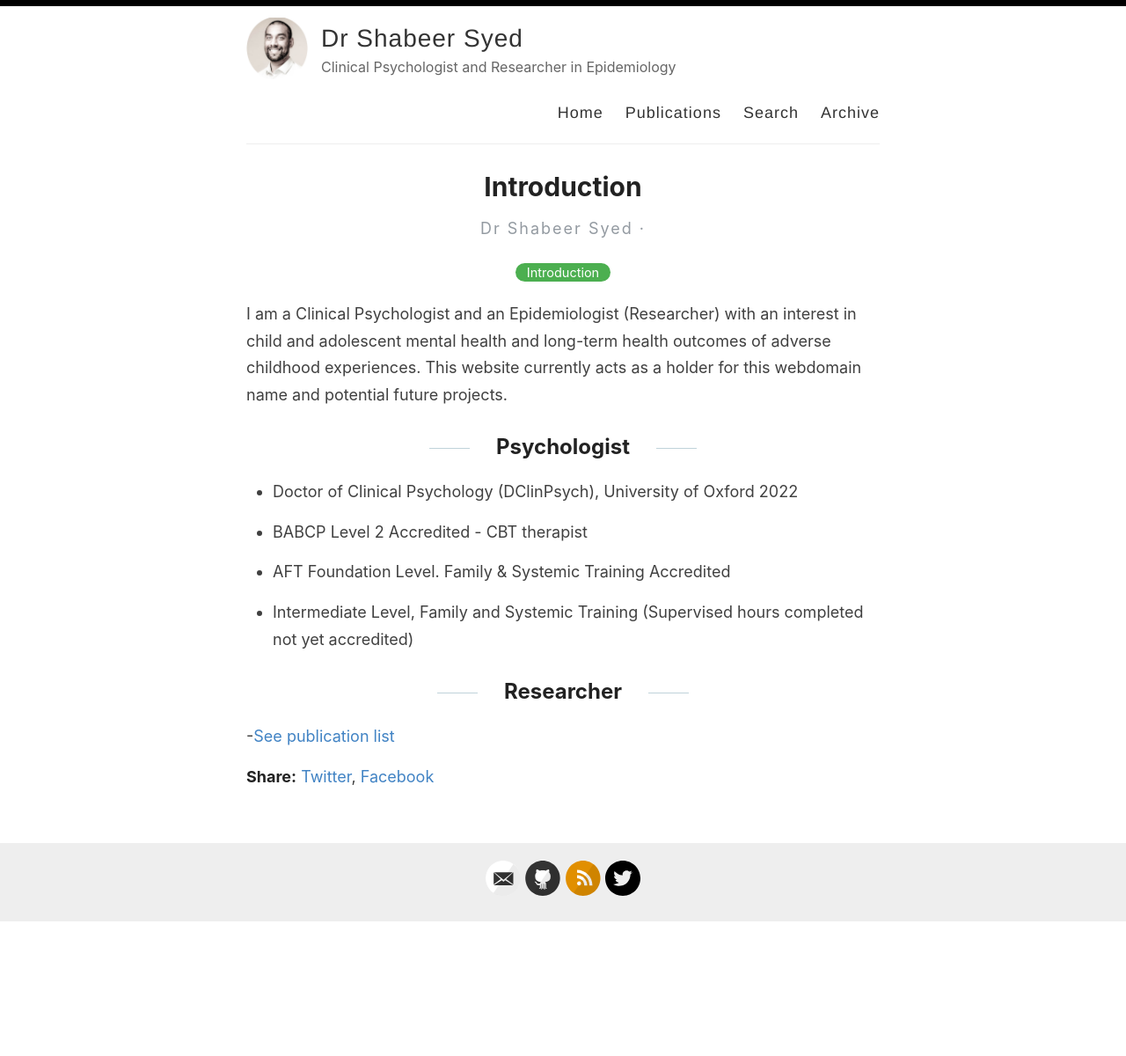
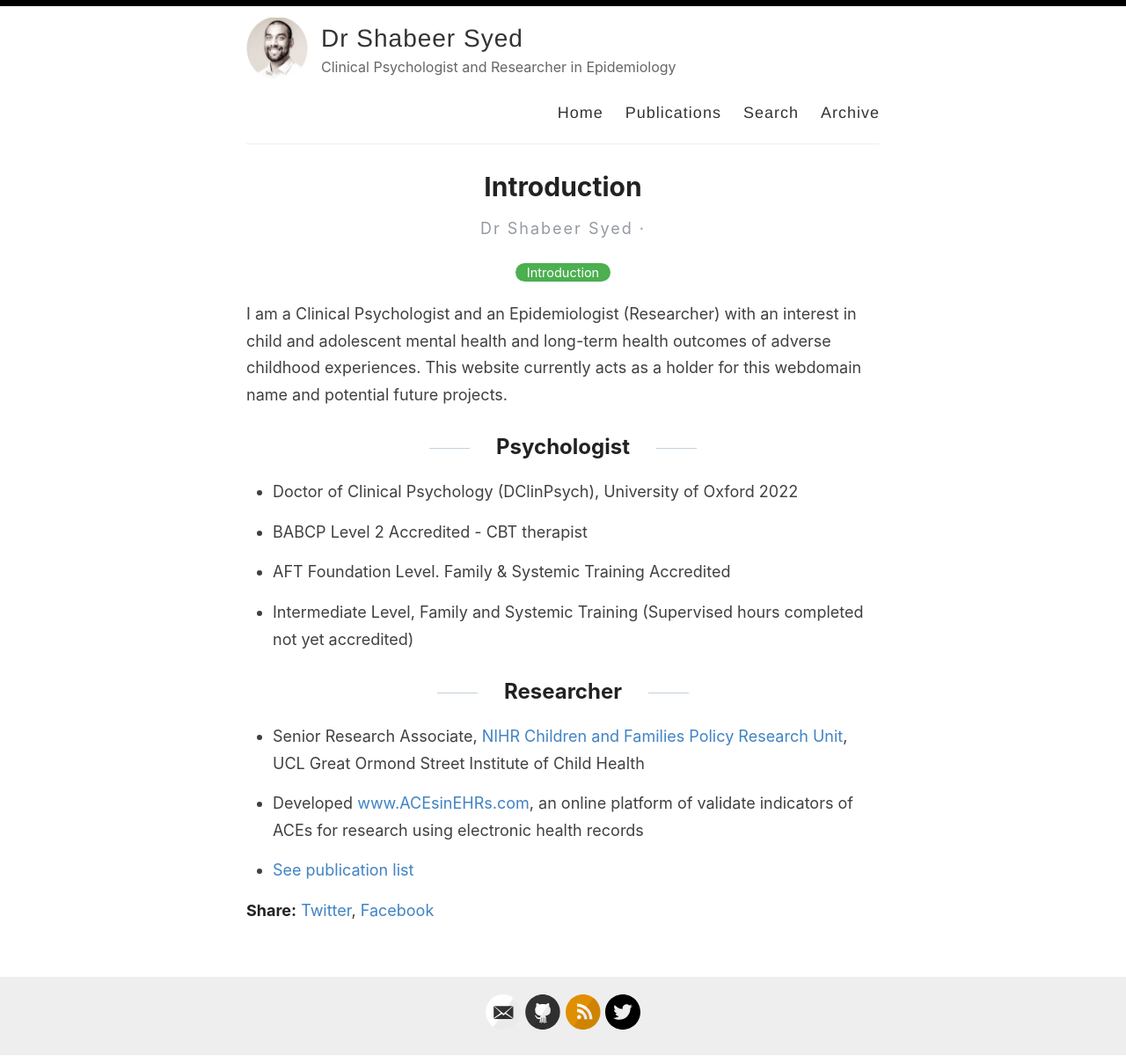
Before and after one commit to shabeer-syed/shabeersyed, a Jekyll site: the page built from index.md, in a window 1280 px wide. Shown: the whole page at 88% size. Built offline with Jekyll 4.4.1, drawn with Linux system fonts in a browser that asks for light colours; comment, search, counter and statistics services are not loaded; before the commit the page ends 1048 px from its top, so only the background shows below that.

Commit message:
Update index.md

```diff
--- a/index.md
+++ b/index.md
@@ -23,4 +23,8 @@ I am a Clinical Psychologist and an Epidemiologist (Researcher) with an interest
 
 ## Researcher
 
--[See publication list](https://shabeer-syed.github.io/shabeersyed/publications/)
+- Senior Research Associate, [NIHR Children and Families Policy Research Unit](https://www.ucl.ac.uk/children-policy-research/), UCL Great Ormond Street Institute of Child Health
+
+- Developed [www.ACEsinEHRs.com](www.ACEsinEHRs.com), an online platform of validate indicators of ACEs for research using electronic health records
+
+- [See publication list](https://shabeer-syed.github.io/shabeersyed/publications/)
```
